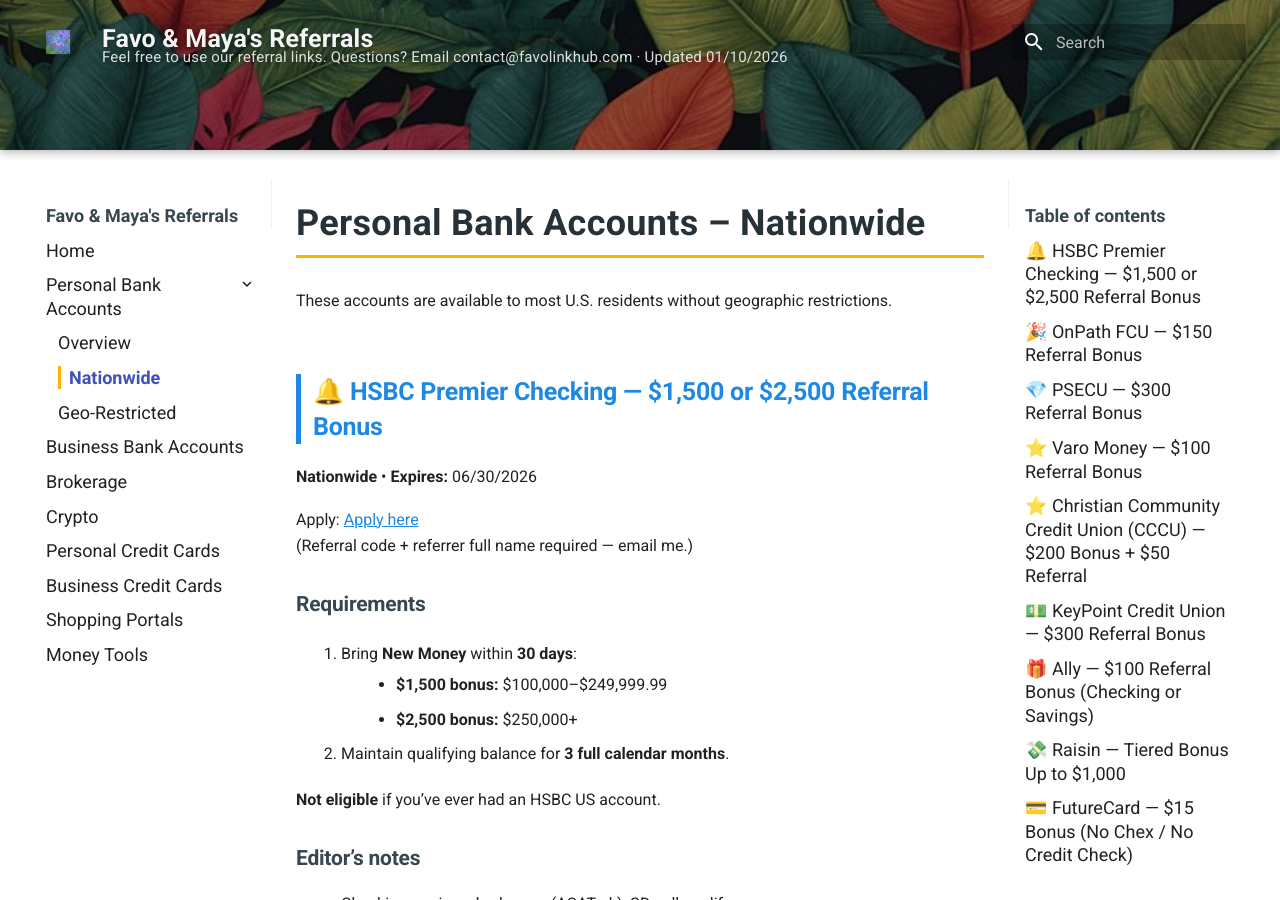
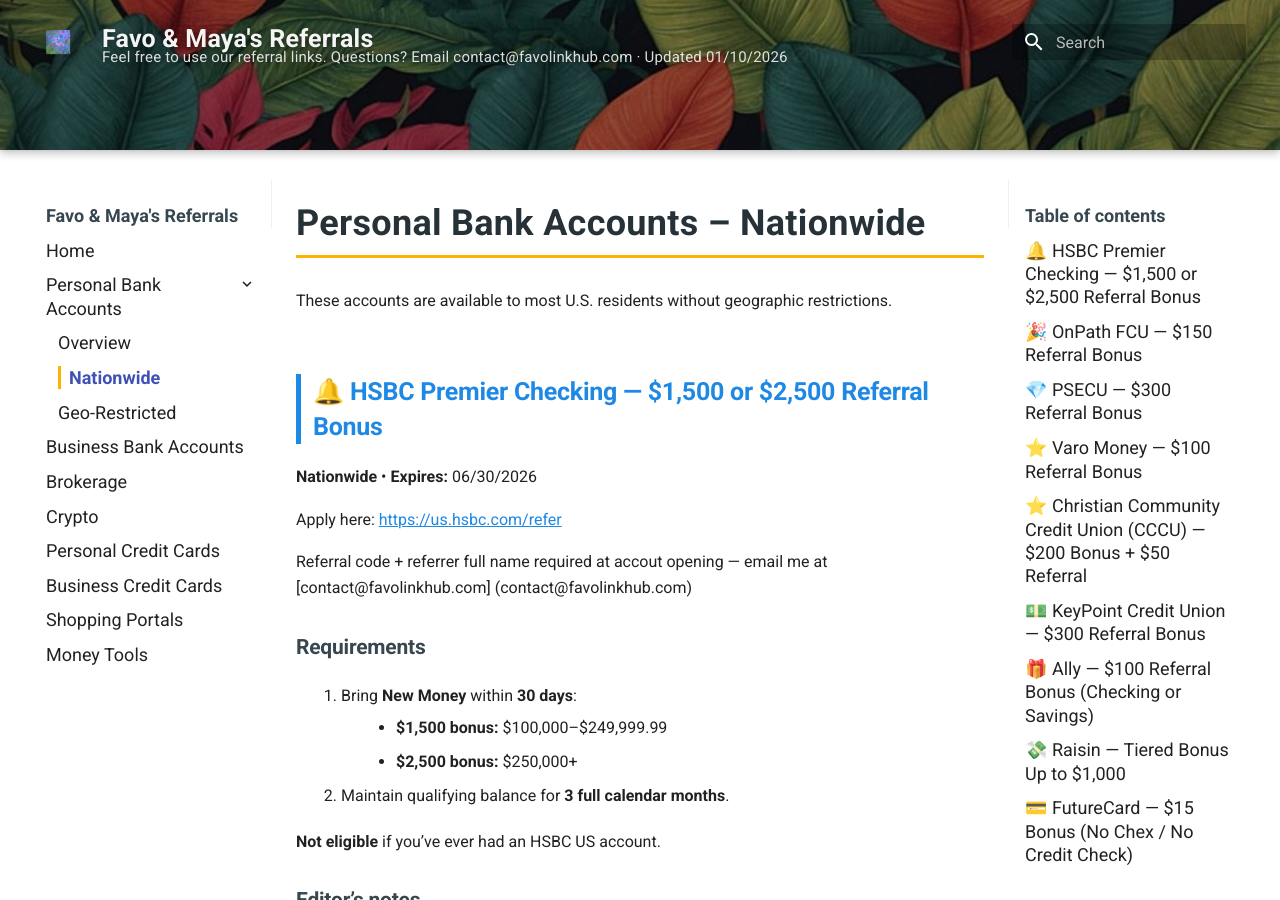
Before and after one commit to whispersofzephyr/favolinkhub-site, an MkDocs documentation site: the page built from docs/personal-bank-nationwide.md, in a window 1280 px wide and 900 px high. Built offline with MkDocs 1.6.1 and Material for MkDocs 9.7.7, drawn with Linux system fonts in a browser that asks for light colours.

Commit message:
Update personal-bank-nationwide.md

```diff
--- a/docs/personal-bank-nationwide.md
+++ b/docs/personal-bank-nationwide.md
@@ -5,8 +5,9 @@ These accounts are available to most U.S. residents without geographic restricti
 ## 🔔 HSBC Premier Checking — $1,500 or $2,500 Referral Bonus
 **Nationwide** • **Expires:** 06/30/2026
 
-Apply: [Apply here](https://us.hsbc.com/refer)
-(Referral code + referrer full name required — email me.)
+Apply here: [https://us.hsbc.com/refer](https://us.hsbc.com/refer)
+
+Referral code + referrer full name required at accout opening — email me at [contact@favolinkhub.com] (contact@favolinkhub.com)
 
 ### Requirements
 
```
